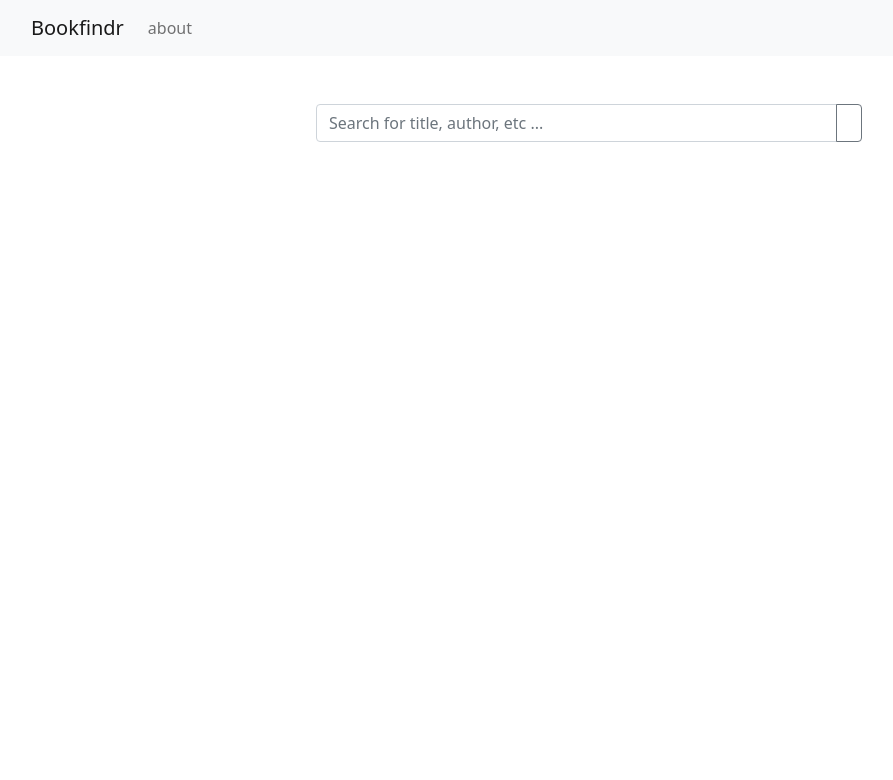
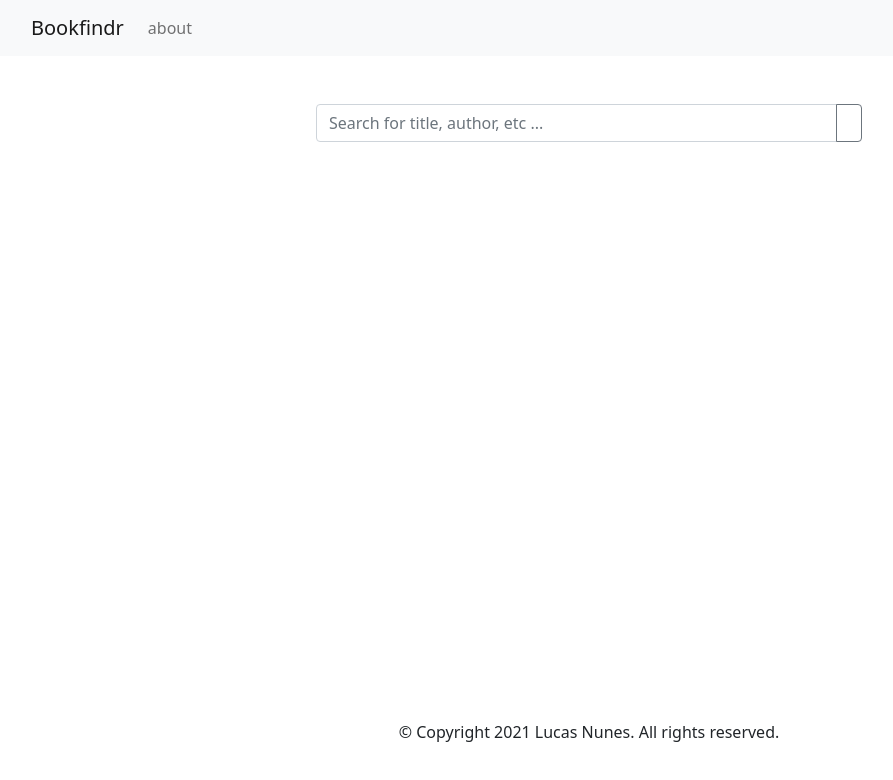
Before and after one commit to lukasnunesj/bookfindr, a Vue app: page / in a window 1280 px wide. Shown: the top 780 px of the page, without its empty margins (51-944 px from the left). Built offline with nearby package versions, Linux system fonts and the light colour scheme; some icons are missing.

Commit message:
feat: Adding footer

```diff
--- a/src/App.vue
+++ b/src/App.vue
@@ -1,5 +1,5 @@
 <template>
-    <div>
+    <div class="d-flex flex-column h-100">
         <header>
             <Navbar />
         </header>
@@ -27,6 +27,25 @@
                 </div>
             </div>
         </main>
+        <footer class="footer mt-auto py-3">
+            <div class="container">
+                <div class="row">
+                    <div class="col">
+                        <p class="text-center pt-3">© Copyright {{ new Date().getFullYear() }} Lucas Nunes. All rights reserved.</p>
+                    </div>
+                </div>
+                <div class="row">
+                    <div class="col text-center">
+                        <a href="#" class="footer-link" target="_blank">
+                            <github-icon size="1.5x" class="mx-2"></github-icon>
+                        </a>
+                        <a href="#" class="footer-link" target="_blank">
+                            <linkedin-icon size="1.5x"></linkedin-icon>
+                        </a>
+                    </div>
+                </div>
+            </div>
+        </footer>
     </div>
 </template>
 
@@ -35,7 +54,7 @@
     import Searchbox from "./components/searchbox/Searchbox";
     import UnorderedList from "./ui/List/UnorderedList";
     import BookItem from "./ui/List/BookItem";
-
+    import { GithubIcon, LinkedinIcon } from 'vue-feather-icons'
     import axios from "axios";
 
     export default {
@@ -45,6 +64,8 @@
             Searchbox,
             UnorderedList,
             BookItem,
+            GithubIcon,
+            LinkedinIcon,
         },
         data: function() {
             return {
@@ -80,4 +101,9 @@
     };
 </script>
 
-<style></style>
+<style scoped>
+.footer-link {
+    text-decoration: none;
+    color: #212529;
+}
+</style>
```
